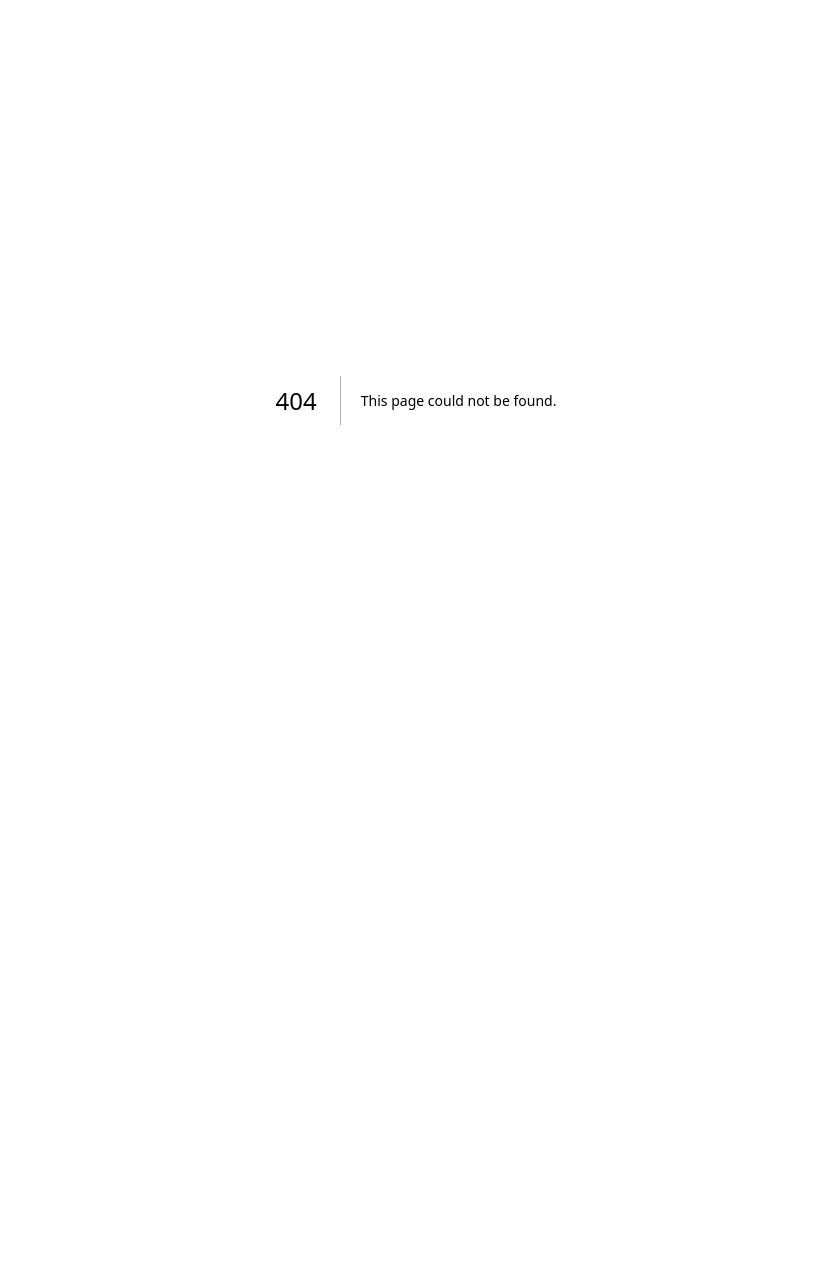
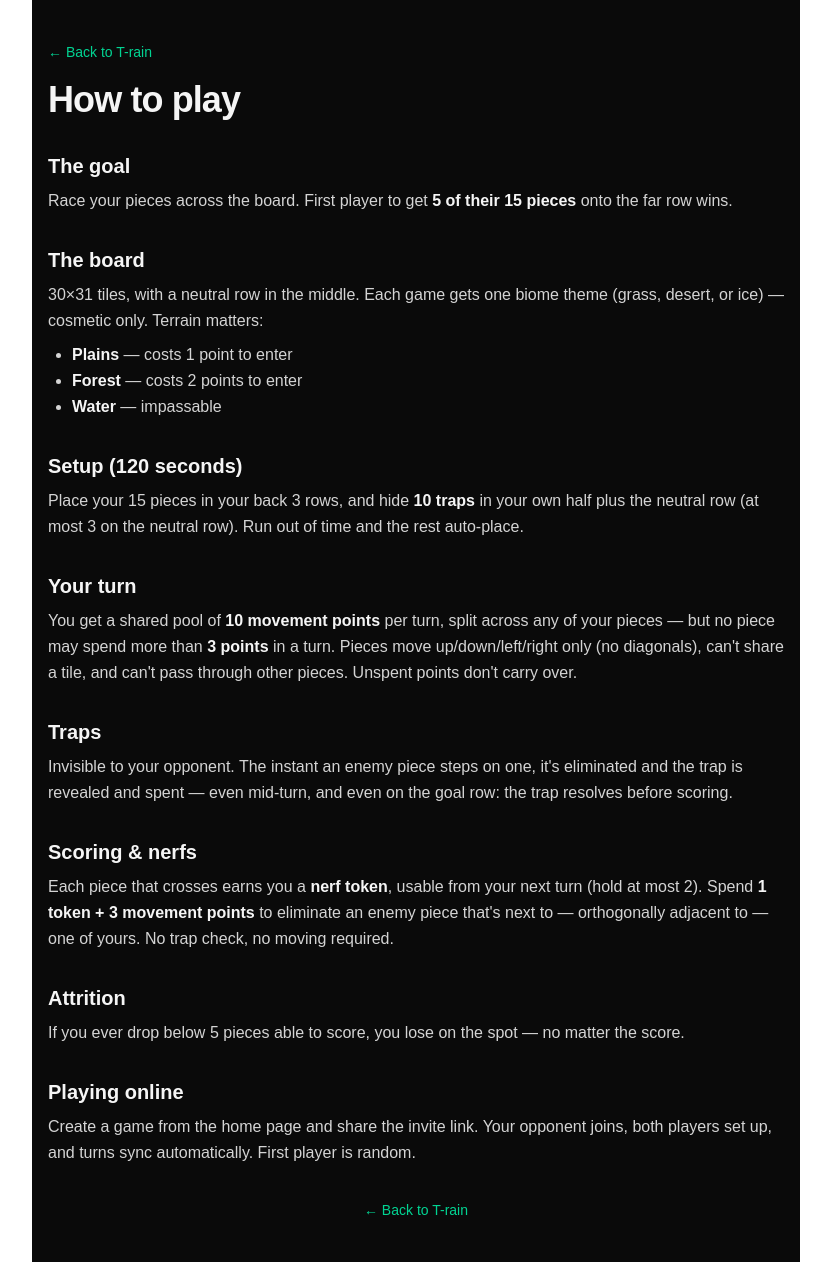
Before and after one commit to davideastmond/t-rain, a Next.js app: page /rules in a window 1280 px wide. Before the commit this address had no page. Shown: the whole page, without its empty margins (224-1055 px from the left). Before the commit the page ends 800 px from the top, so only its background shows below. Built offline with nearby package versions, Linux system fonts and the light colour scheme.

Commit message:
feat: add /rules how-to-play page + landing link

```diff
--- a/src/app/page.tsx
+++ b/src/app/page.tsx
@@ -139,6 +139,15 @@ export default function LandingPage() {
         </section>
       </div>
 
+      <p className="text-center text-sm">
+        <Link
+          href="/rules"
+          className="text-emerald-400 transition hover:text-emerald-300"
+        >
+          📖 New to T-rain? Read how to play →
+        </Link>
+      </p>
+
       <p className="text-center text-xs text-neutral-600">
         15 creatures each · 10 hidden traps each · 10 movement points a turn ·
         first to {PIECES_TO_WIN} across wins
--- /dev/null
+++ b/src/app/rules/page.tsx
@@ -0,0 +1,167 @@
+// The how-to-play page: a broad overview of the rules for new players.
+// Copy mirrors RULES.md; the numbers come from the game constants so
+// they can't drift from the engine.
+
+import type { Metadata } from "next";
+import Link from "next/link";
+
+import {
+  BOARD_HEIGHT,
+  BOARD_WIDTH,
+  MAX_NEUTRAL_TRAPS,
+  MAX_POINTS_PER_PIECE_PER_TURN,
+  MOVEMENT_POINTS_PER_TURN,
+  NERF_POOL_COST,
+  NERF_TOKEN_CAP,
+  PIECES_PER_PLAYER,
+  PIECES_TO_WIN,
+  SETUP_ROWS,
+  SETUP_TIME_SECONDS,
+  TRAPS_PER_PLAYER,
+} from "@/lib/game/constants";
+import { TERRAIN_INFO } from "@/lib/game/types";
+
+export const metadata: Metadata = {
+  title: "How to play · T-rain",
+};
+
+function Section({
+  title,
+  children,
+}: {
+  title: string;
+  children: React.ReactNode;
+}) {
+  return (
+    <section className="flex flex-col gap-2">
+      <h2 className="text-xl font-semibold">{title}</h2>
+      <div className="flex flex-col gap-2 leading-relaxed text-neutral-300">
+        {children}
+      </div>
+    </section>
+  );
+}
+
+export default function RulesPage() {
+  return (
+    <main className="mx-auto flex min-h-screen w-full max-w-3xl flex-col gap-8 bg-neutral-950 px-4 py-10 text-neutral-100">
+      <div>
+        <Link
+          href="/"
+          className="text-sm text-emerald-400 transition hover:text-emerald-300"
+        >
+          ← Back to T-rain
+        </Link>
+        <h1 className="mt-4 text-4xl font-bold tracking-tight">
+          How to play
+        </h1>
+      </div>
+
+      <Section title="The goal">
+        <p>
+          Race your pieces across the board. First player to get{" "}
+          <strong className="text-neutral-100">
+            {PIECES_TO_WIN} of their {PIECES_PER_PLAYER} pieces
+          </strong>{" "}
+          onto the far row wins.
+        </p>
+      </Section>
+
+      <Section title="The board">
+        <p>
+          {BOARD_WIDTH}×{BOARD_HEIGHT} tiles, with a neutral row in the
+          middle. Each game gets one biome theme (grass, desert, or ice) —
+          cosmetic only. Terrain matters:
+        </p>
+        <ul className="list-disc pl-6">
+          <li>
+            <strong className="text-neutral-100">Plains</strong> — costs{" "}
+            {TERRAIN_INFO.plains.costToEnter} point to enter
+          </li>
+          <li>
+            <strong className="text-neutral-100">Forest</strong> — costs{" "}
+            {TERRAIN_INFO.forest.costToEnter} points to enter
+          </li>
+          <li>
+            <strong className="text-neutral-100">Water</strong> — impassable
+          </li>
+        </ul>
+      </Section>
+
+      <Section title={`Setup (${SETUP_TIME_SECONDS} seconds)`}>
+        <p>
+          Place your {PIECES_PER_PLAYER} pieces in your back {SETUP_ROWS}{" "}
+          rows, and hide{" "}
+          <strong className="text-neutral-100">
+            {TRAPS_PER_PLAYER} traps
+          </strong>{" "}
+          in your own half plus the neutral row (at most {MAX_NEUTRAL_TRAPS}{" "}
+          on the neutral row). Run out of time and the rest auto-place.
+        </p>
+      </Section>
+
+      <Section title="Your turn">
+        <p>
+          You get a shared pool of{" "}
+          <strong className="text-neutral-100">
+            {MOVEMENT_POINTS_PER_TURN} movement points
+          </strong>{" "}
+          per turn, split across any of your pieces — but no piece may spend
+          more than{" "}
+          <strong className="text-neutral-100">
+            {MAX_POINTS_PER_PIECE_PER_TURN} points
+          </strong>{" "}
+          in a turn. Pieces move up/down/left/right only (no diagonals),
+          can&apos;t share a tile, and can&apos;t pass through other pieces.
+          Unspent points don&apos;t carry over.
+        </p>
+      </Section>
+
+      <Section title="Traps">
+        <p>
+          Invisible to your opponent. The instant an enemy piece steps on
+          one, it&apos;s eliminated and the trap is revealed and spent —
+          even mid-turn, and even on the goal row: the trap resolves before
+          scoring.
+        </p>
+      </Section>
+
+      <Section title="Scoring & nerfs">
+        <p>
+          Each piece that crosses earns you a{" "}
+          <strong className="text-neutral-100">nerf token</strong>, usable
+          from your next turn (hold at most {NERF_TOKEN_CAP}). Spend{" "}
+          <strong className="text-neutral-100">
+            1 token + {NERF_POOL_COST} movement points
+          </strong>{" "}
+          to eliminate an enemy piece that&apos;s next to — orthogonally
+          adjacent to — one of yours. No trap check, no moving required.
+        </p>
+      </Section>
+
+      <Section title="Attrition">
+        <p>
+          If you ever drop below {PIECES_TO_WIN} pieces able to score, you
+          lose on the spot — no matter the score.
+        </p>
+      </Section>
+
+      <Section title="Playing online">
+        <p>
+          Create a game from the home page and share the invite link. Your
+          opponent joins, both players set up, and turns sync automatically.
+          First player is random.
+        </p>
+      </Section>
+
+      <p className="text-center">
+        <Link
+          href="/"
+          className="text-sm text-emerald-400 transition hover:text-emerald-300"
+        >
+          ← Back to T-rain
+        </Link>
+      </p>
+    </main>
+  );
+}
```
